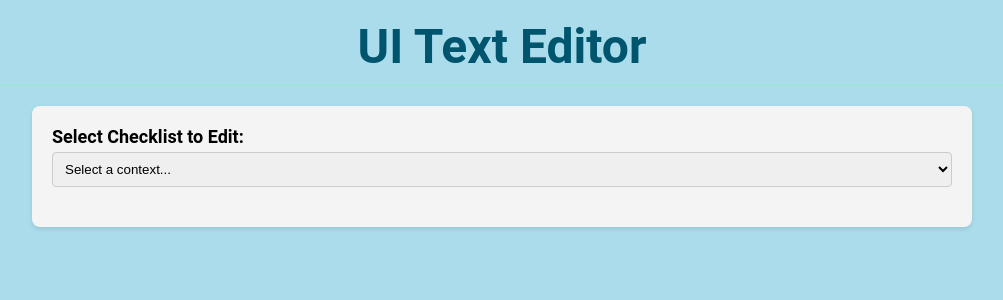
After one commit to TupeloDan/Patient-Management-App, a Flask app: page /text-editor in a window 1280 px wide. The commit adds this page. Shown: the top 300 px of the page, without its empty margins (138-1141 px from the left). Run offline with Flask 3, Linux system fonts and the light colour scheme.

Commit message:
New Stable point - Added UI Text Interface

```diff
--- a/app.py
+++ b/app.py
@@ -53,6 +53,10 @@ def main_editor():
 def management():
     return render_template('management.html')
 
+@app.route('/text-editor')
+def text_editor():
+    return render_template('text-editor.html')
+
 @app.route('/reports/<path:filename>')
 def serve_report(filename):
     return send_from_directory(REPORTS_DIRECTORY, filename)
@@ -107,9 +111,17 @@ def get_delegated_staff():
 @app.route("/api/ui-text", methods=["GET"])
 def get_ui_text():
     context = request.args.get('context')
-    if not context: return jsonify({"error": "A 'context' parameter is required."}), 400
+    if not context:
+        return jsonify({"error": "A 'context' parameter is required."}), 400
+
     text_elements = ui_text_manager.get_ui_text_by_context(context)
+
+    # DEBUGGING LINE ADDED HERE
+    print(f"--- Fetching UI Text for context '{context}': Found {len(text_elements)} items. ---")
+
     return jsonify(text_elements)
+
+# ... (all other routes remain the same)
 
 @app.route("/api/people/<int:person_id>/leaves", methods=["GET"])
 def get_person_leaves(person_id):
@@ -326,6 +338,24 @@ def log_leave_return(leave_id):
         print(f"Error logging patient return: {e}")
         return jsonify({"error": "Failed to log patient return."}), 500
 
+@app.route('/api/ui-text/update', methods=['POST'])
+def update_ui_texts():
+    data = request.json
+    context = data.get('context')
+    updates = data.get('updates')
+
+    if not context or not updates:
+        return jsonify({"error": "Missing context or updates data"}), 400
+
+    try:
+        for control_name, new_text in updates.items():
+            ui_text_manager.update_ui_text(context, control_name, new_text)
+
+        return jsonify({"message": "UI text updated successfully"}), 200
+    except Exception as e:
+        print(f"Error in update_ui_texts: {e}")
+        return jsonify({"error": "An internal error occurred."}), 500
+
 
 if __name__ == '__main__':
     app.run(host='0.0.0.0', port=5000, debug=True)
--- a/static/css/editor.css
+++ b/static/css/editor.css
@@ -67,3 +67,9 @@ button:hover {
 .hidden {
     display: none;
 }
+/* Style for the dynamically created textareas in the text-editor */
+#text-fields-container .form-group textarea {
+    width: 100%;
+    box-sizing: border-box; /* This prevents padding from making the box too wide */
+    min-height: 60px; /* Ensures a decent default height */
+}
--- /dev/null
+++ b/static/js/text-editor.js
@@ -0,0 +1,95 @@
+document.addEventListener('DOMContentLoaded', () => {
+    const contextSelect = document.getElementById('context-select');
+    const textFieldsContainer = document.getElementById('text-fields-container');
+    const actionsContainer = document.getElementById('actions-container');
+    const saveChangesBtn = document.getElementById('save-changes-btn');
+
+    contextSelect.addEventListener('change', async () => {
+        const context = contextSelect.value;
+        if (!context) {
+            textFieldsContainer.innerHTML = '';
+            textFieldsContainer.classList.add('hidden');
+            actionsContainer.classList.add('hidden');
+            return;
+        }
+
+        try {
+            const response = await fetch(`/api/ui-text?context=${context}`);
+            const textData = await response.json();
+
+            // THIS IS THE DEBUGGING LINE
+            console.log("Data received from server:", textData);
+
+            textFieldsContainer.innerHTML = ''; // Clear previous fields
+
+            // Check if the received data is empty
+            if (Object.keys(textData).length === 0) {
+                textFieldsContainer.innerHTML = '<p>No text fields found for this context.</p>';
+            } else {
+                for (const controlName in textData) {
+                    const captionText = textData[controlName];
+
+                    const formGroup = document.createElement('div');
+                    formGroup.className = 'form-group';
+
+                    const label = document.createElement('label');
+                    label.textContent = controlName;
+                    label.htmlFor = controlName;
+
+                    const input = document.createElement('textarea');
+                    input.id = controlName;
+                    input.className = 'text-input';
+                    input.dataset.controlName = controlName; // Store the key
+                    input.value = captionText;
+                    input.rows = 2;
+
+                    formGroup.appendChild(label);
+                    formGroup.appendChild(input);
+                    textFieldsContainer.appendChild(formGroup);
+                }
+            }
+
+            textFieldsContainer.classList.remove('hidden');
+            actionsContainer.classList.remove('hidden');
+
+        } catch (error) {
+            console.error('Error fetching UI text:', error);
+            alert('Could not load text fields for editing.');
+        }
+    });
+
+    saveChangesBtn.addEventListener('click', async () => {
+        const context = contextSelect.value;
+        const updates = {};
+        const inputs = textFieldsContainer.querySelectorAll('.text-input');
+
+        inputs.forEach(input => {
+            const controlName = input.dataset.controlName;
+            const newText = input.value;
+            updates[controlName] = newText;
+        });
+
+        if (Object.keys(updates).length === 0) {
+            alert("No text fields to update.");
+            return;
+        }
+
+        try {
+            const response = await fetch('/api/ui-text/update', {
+                method: 'POST',
+                headers: { 'Content-Type': 'application/json' },
+                body: JSON.stringify({ context, updates })
+            });
+
+            if (response.ok) {
+                alert('UI text updated successfully!');
+            } else {
+                const errorData = await response.json();
+                alert(`Failed to update text: ${errorData.error}`);
+            }
+        } catch (error) {
+            console.error('Error saving UI text:', error);
+            alert('An error occurred while saving the changes.');
+        }
+    });
+});
--- a/templates/main-editor.html
+++ b/templates/main-editor.html
@@ -23,6 +23,7 @@
             <div>
                     <a href="/management?action=assign">Assign New</a>
                     <a id="manage-selected-link" href="#" class="hidden" style="margin-left: 10px;">Manage Selected</a>
+                     <a href="/text-editor" style="margin-left: 10px;">Edit UI Text</a>
                 </div>
             <div id="patient-list-container"></div>
         </div>
--- /dev/null
+++ b/templates/text-editor.html
@@ -0,0 +1,35 @@
+<!DOCTYPE html>
+<html lang="en">
+<head>
+    <meta charset="UTF-8">
+    <meta name="viewport" content="width=device-width, initial-scale=1.0">
+    <title>UI Text Editor</title>
+    <link rel="stylesheet" href="{{ url_for('static', filename='css/style.css') }}">
+    <link rel="stylesheet" href="{{ url_for('static', filename='css/editor.css') }}">
+</head>
+<body>
+    <header class="header-container">
+        <h1>UI Text Editor</h1>
+    </header>
+
+    <main class="editor-container">
+        <div class="form-group">
+            <label for="context-select">Select Checklist to Edit:</label>
+            <select id="context-select">
+                <option value="">Select a context...</option>
+                <option value="Escorted">Escorted Leave Checklist</option>
+                <option value="Unescorted">Unescorted Leave Checklist</option>
+            </select>
+        </div>
+
+        <div id="text-fields-container" class="hidden">
+            </div>
+
+        <div id="actions-container" class="form-actions hidden">
+            <button id="save-changes-btn">Save Changes</button>
+        </div>
+    </main>
+
+    <script src="{{ url_for('static', filename='js/text-editor.js') }}"></script>
+</body>
+</html>
```
Also changed, not shown: ui_text_data.py (+33 -7 lines).
